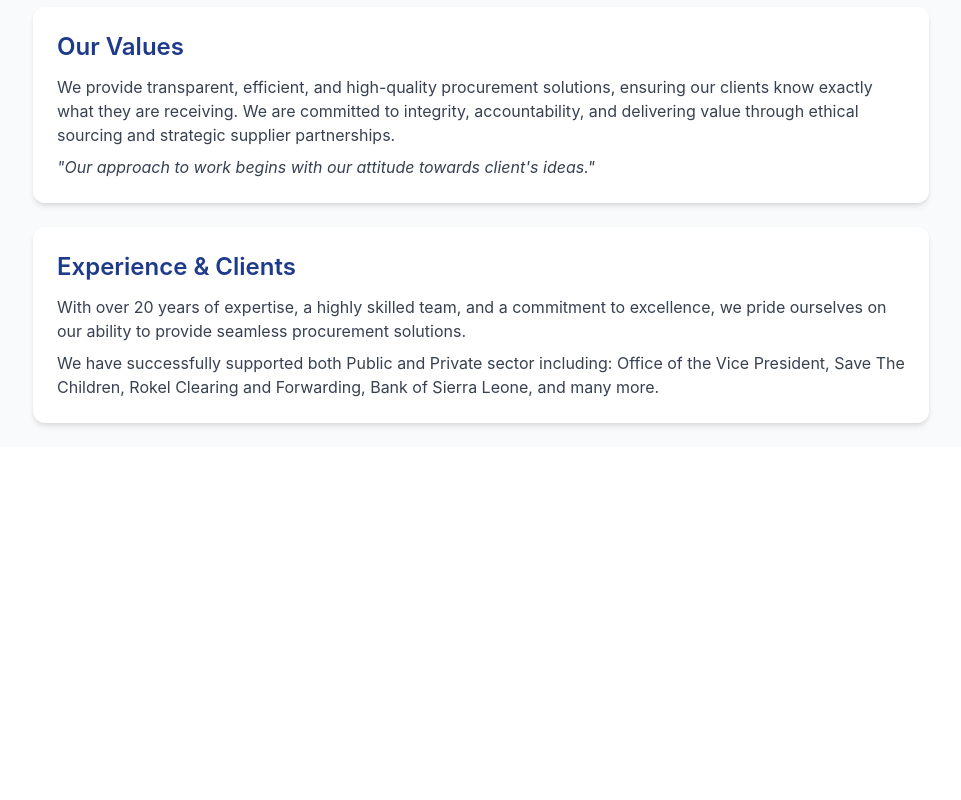
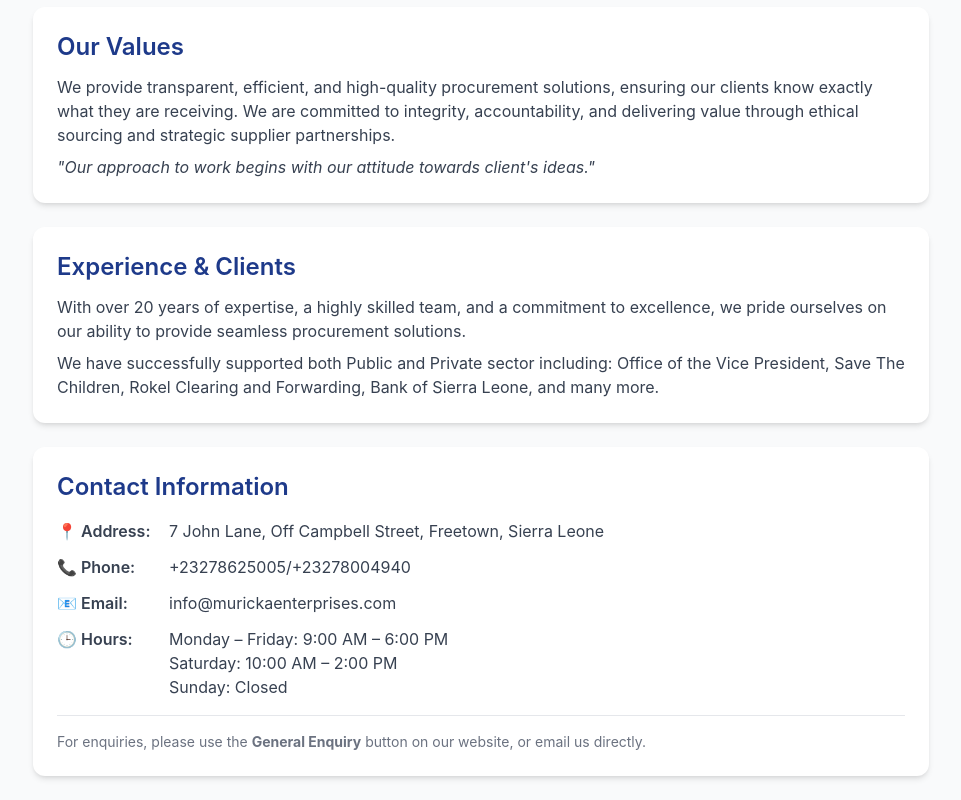
Before and after one commit to keitaedward-prog/muricka-frontend, a React (Create React App) app: page /about in a window 1280 px wide. Shown: the part 1003-1803 px from the top of the page, without its empty margins (303-1264 px from the left). Before the commit the page ends 1450 px from the top, so only its background shows below. Built offline with nearby package versions, Linux system fonts and the light colour scheme; no server answers.

Commit message:
Fix service image URLs and add contact section to About page

```diff
--- a/src/components/ServiceDetail.jsx
+++ b/src/components/ServiceDetail.jsx
@@ -31,8 +31,19 @@
     }
   };
 
+  // Helper to get full image URL
+  const getImageUrl = (img) => {
+    // If it's already a full URL (Cloudinary or external), return as is
+    if (img.startsWith('http://') || img.startsWith('https://')) {
+      return img;
+    }
+    // Otherwise, assume it's a local filename and use the backend URL
+    const baseUrl = process.env.REACT_APP_API_URL?.replace('/api', '') || 'http://localhost:5000';
+    return `${baseUrl}/uploads/${img}`;
+  };
+
   const openImage = (img) => {
-    setSelectedImage(`http://localhost:5000/uploads/${img}`);
+    setSelectedImage(getImageUrl(img));
     setImageModalOpen(true);
   };
 
@@ -64,7 +75,7 @@
             {images.map((img, idx) => (
               <SwiperSlide key={idx}>
                 <img
-                  src={`http://localhost:5000/uploads/${img}`}
+                  src={getImageUrl(img)}
                   alt={`${service.name} ${idx + 1}`}
                   className="w-full h-48 object-cover rounded-lg cursor-pointer hover:opacity-80 transition"
                   onClick={() => openImage(img)}
--- a/src/pages/About.jsx
+++ b/src/pages/About.jsx
@@ -41,7 +41,7 @@
         <p className="text-gray-700 italic mt-2">"Our approach to work begins with our attitude towards client's ideas."</p>
       </div>
 
-      <div className="bg-white rounded-xl shadow-md p-6">
+      <div className="bg-white rounded-xl shadow-md p-6 mb-6">
         <h2 className="text-2xl font-semibold text-deep-cobalt mb-3">Experience & Clients</h2>
         <p className="text-gray-700 mb-2">
           With over 20 years of expertise, a highly skilled team, and a commitment to excellence, we pride ourselves on our ability to provide seamless procurement solutions.
@@ -50,6 +50,34 @@
           We have successfully supported both Public and Private sector including: Office of the Vice President, Save The Children, Rokel Clearing and Forwarding, Bank of Sierra Leone, and many more.
         </p>
       </div>
+
+      {/* New Contact Information Section */}
+      <div className="bg-white rounded-xl shadow-md p-6">
+        <h2 className="text-2xl font-semibold text-deep-cobalt mb-4">Contact Information</h2>
+        <div className="space-y-3 text-gray-700">
+          <p className="flex items-start gap-3">
+            <span className="font-semibold min-w-[100px]">📍 Address:</span>
+            <span>7 John Lane, Off Campbell Street, Freetown, Sierra Leone</span>
+          </p>
+          <p className="flex items-start gap-3">
+            <span className="font-semibold min-w-[100px]">📞 Phone:</span>
+            <span>+23278625005/+23278004940</span>
+          </p>
+          <p className="flex items-start gap-3">
+            <span className="font-semibold min-w-[100px]">📧 Email:</span>
+            <span>info@murickaenterprises.com</span>
+          </p>
+          <p className="flex items-start gap-3">
+            <span className="font-semibold min-w-[100px]">🕒 Hours:</span>
+            <span>Monday – Friday: 9:00 AM – 6:00 PM<br />Saturday: 10:00 AM – 2:00 PM<br />Sunday: Closed</span>
+          </p>
+        </div>
+        <div className="mt-4 pt-4 border-t border-gray-200">
+          <p className="text-sm text-gray-500">
+            For enquiries, please use the <strong>General Enquiry</strong> button on our website, or email us directly.
+          </p>
+        </div>
+      </div>
     </div>
   );
 }
```
